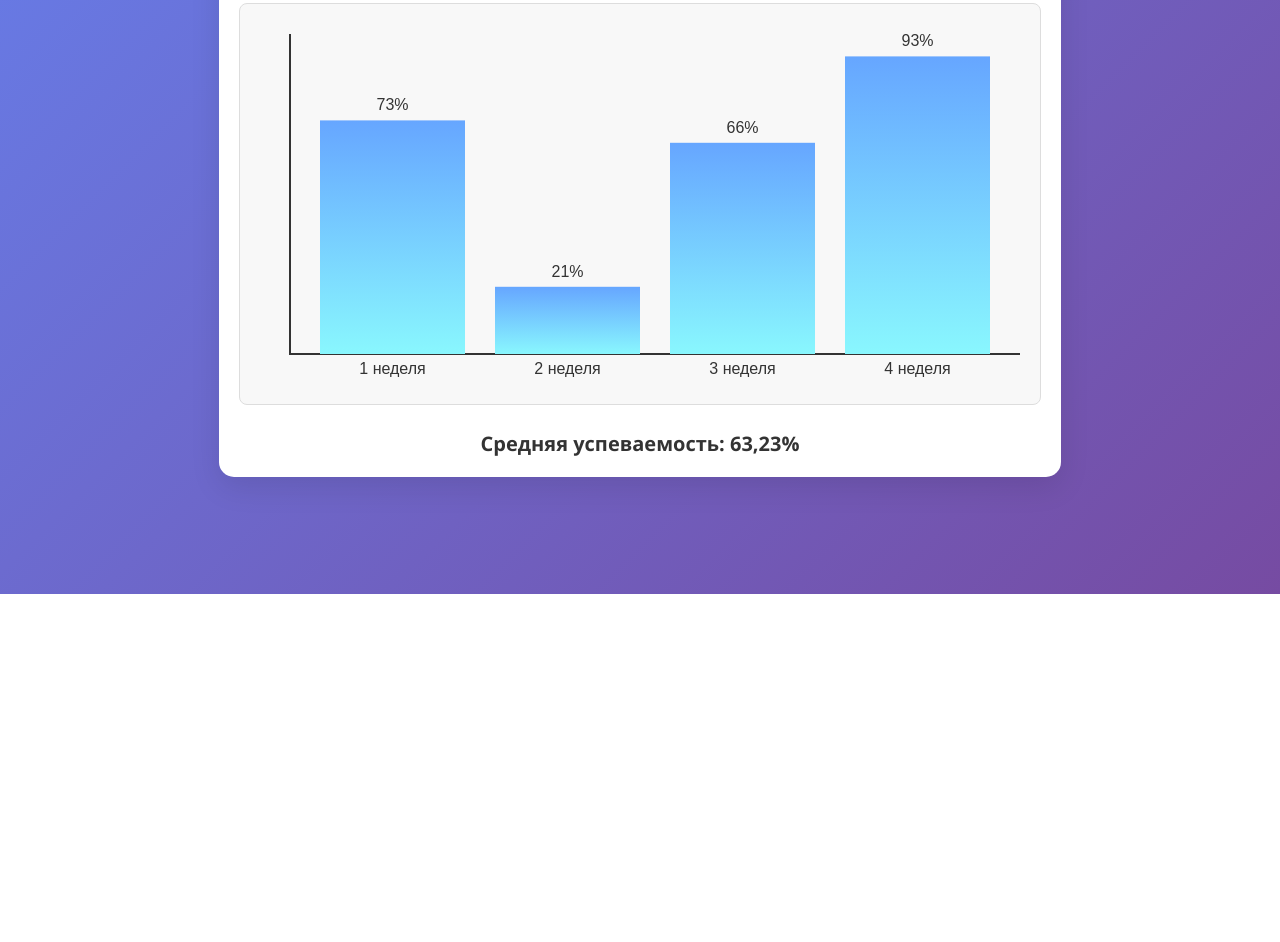
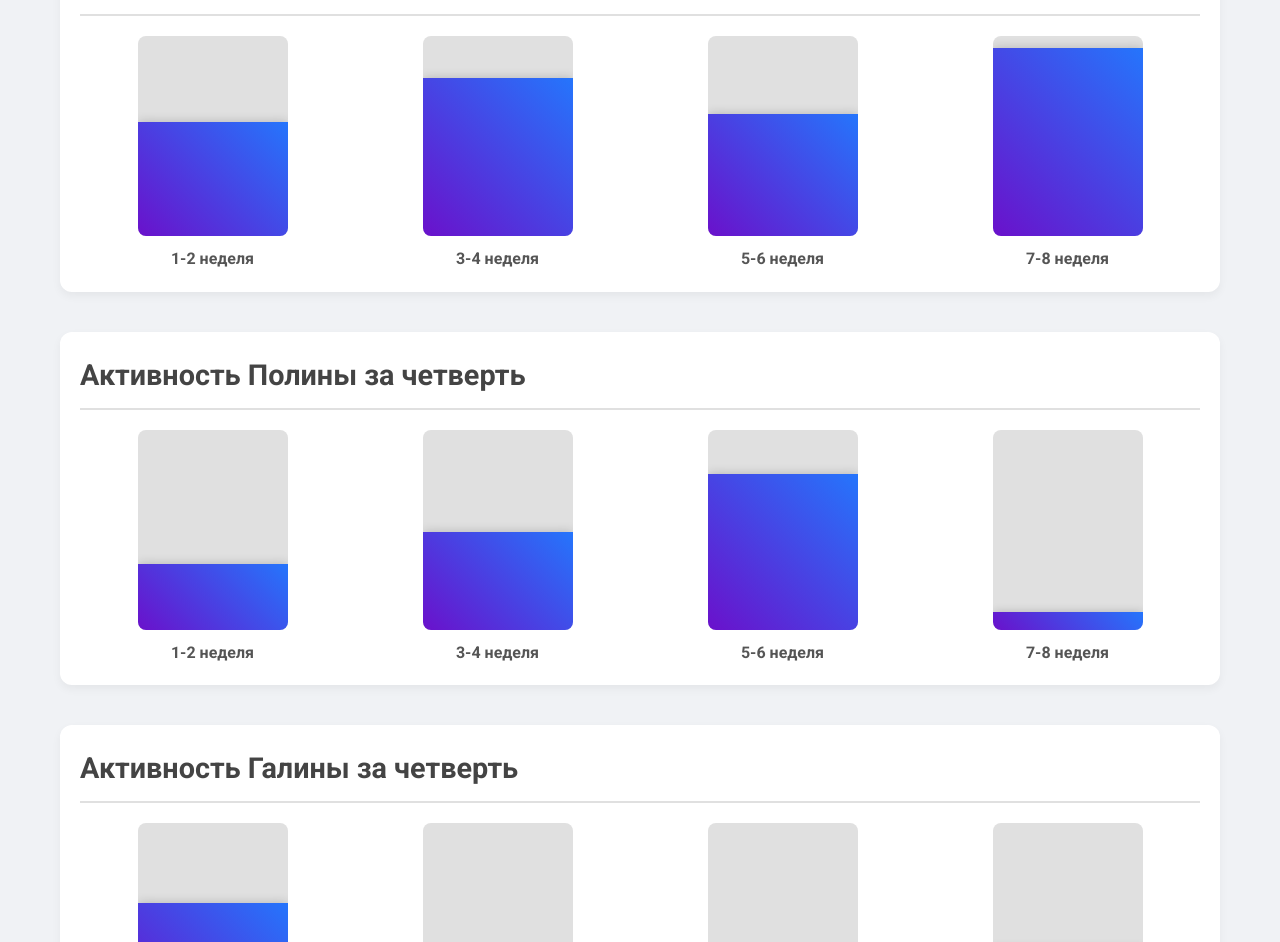
Before and after one commit to comwebsite/grafx-iv, a plain HTML site: page index.html in a window 1280 px wide. Shown: the part 206-1148 px from the top of the page. Before the commit the page ends 800 px from the top, so only its background shows below. Drawn offline with Linux system fonts and the light colour scheme.

Commit message:
Add files via upload

```diff
--- a/index.html
+++ b/index.html
@@ -2,131 +2,289 @@
 <html lang="ru">
 <head>
   <meta charset="UTF-8">
-  <meta name="viewport" content="width=device-width, initial-scale=1">
-  <title>Успеваемость Ивана за месяц</title>
+  <meta name="viewport" content="width=device-width, initial-scale=1.0">
+  <title>График активности умельцев</title>
+  <link href="https://fonts.googleapis.com/css2?family=Roboto:wght@300;400;700&display=swap" rel="stylesheet">
   <style>
-    /* Основные стили страницы */
+    /* Сброс и базовые стили */
+    * {
+      box-sizing: border-box;
+      margin: 0;
+      padding: 0;
+    }
     body {
-      margin: 0;
-      display: flex;
-      justify-content: center;
-      align-items: center;
-      min-height: 100vh;
-      background: linear-gradient(135deg, #667eea, #764ba2);
-      font-family: 'Segoe UI', Tahoma, Geneva, Verdana, sans-serif;
+      font-family: 'Roboto', sans-serif;
+      background: #f0f2f5;
+      color: #333;
+      line-height: 1.6;
     }
-    .container {
+    header {
       background: #fff;
       padding: 20px;
-      border-radius: 15px;
-      box-shadow: 0 10px 30px rgba(0, 0, 0, 0.1);
       text-align: center;
+      box-shadow: 0 2px 5px rgba(0,0,0,0.1);
     }
-    canvas {
-      background: #f8f8f8;
-      border: 1px solid #ddd;
+    header h1 {
+      font-size: 2.5rem;
+      color: #2575fc;
+    }
+    main {
+      max-width: 1200px;
+      margin: 40px auto;
+      padding: 0 20px;
+    }
+    /* Стили секций графика */
+    .graph-section {
+      background: #fff;
+      margin-bottom: 40px;
+      padding: 20px;
+      border-radius: 12px;
+      box-shadow: 0 4px 10px rgba(0,0,0,0.05);
+      overflow: hidden;
+      /* Начальное состояние для анимации */
+      opacity: 0;
+      transform: translateY(20px);
+      animation: fadeInUp 1s forwards;
+    }
+    /* Задержка анимации для каждой секции */
+    .graph-section:nth-of-type(1) { animation-delay: 0.2s; }
+    .graph-section:nth-of-type(2) { animation-delay: 0.4s; }
+    .graph-section:nth-of-type(3) { animation-delay: 0.6s; }
+    .graph-section:nth-of-type(4) { animation-delay: 0.8s; }
+
+    @keyframes fadeInUp {
+      to {
+        opacity: 1;
+        transform: translateY(0);
+      }
+    }
+
+    .graph-section h2 {
+      margin-bottom: 20px;
+      font-size: 1.8rem;
+      color: #444;
+      border-bottom: 2px solid #e0e0e0;
+      padding-bottom: 10px;
+    }
+    .graph {
+      display: flex;
+      justify-content: space-around;
+      align-items: flex-end;
+      gap: 20px;
+    }
+    .bar {
+      display: flex;
+      flex-direction: column;
+      align-items: center;
+      flex: 1;
+      max-width: 150px;
+    }
+    .bar-graphic {
+      position: relative;
+      width: 100%;
+      height: 200px;
+      background: #e0e0e0;
       border-radius: 8px;
+      overflow: hidden;
+      margin-bottom: 10px;
     }
-    .average {
-      margin-top: 20px;
-      font-size: 20px;
+    .bar-fill {
+      position: absolute;
+      bottom: 0;
+      left: 0;
+      width: 100%;
+      height: 0;
+      background: linear-gradient(45deg, #6a11cb, #2575fc);
+      transition: height 1.5s ease-out;
+      box-shadow: 0 0 10px rgba(0,0,0,0.2);
+    }
+    .bar-text {
       font-weight: bold;
-      color: #333;
+      font-size: 1rem;
+      color: #555;
+    }
+
+    /* Футер */
+    footer {
+      background: #fff;
+      padding: 20px;
+      text-align: center;
+      border-top: 1px solid #e0e0e0;
+      font-size: 0.9rem;
+      color: #777;
+    }
+    footer a {
+      color: #2575fc;
+      text-decoration: none;
+      font-weight: bold;
+    }
+    footer a:hover {
+      text-decoration: underline;
+    }
+
+    /* Адаптация для мобильных устройств */
+    @media (max-width: 768px) {
+      .graph {
+        flex-direction: column;
+        align-items: center;
+      }
+      .bar {
+        max-width: 80%;
+        margin-bottom: 20px;
+      }
     }
   </style>
 </head>
 <body>
-  <div class="container">
-    <h2>Успеваемость Ивана за месяц</h2>
-    <canvas id="chartCanvas" width="800" height="400"></canvas>
-    <div class="average">Средняя успеваемость: 63,23%</div>
-  </div>
+  <header>
+    <h1>График активности умельцев</h1>
+  </header>
+
+  <main>
+    <!-- Секция 1: Активность Ивана за четверть -->
+    <section class="graph-section">
+      <h2>Активность Ивана за четверть</h2>
+      <div class="graph">
+        <div class="bar" data-percentage="57">
+          <div class="bar-graphic">
+            <div class="bar-fill"></div>
+          </div>
+          <span class="bar-text">1-2 неделя</span>
+        </div>
+        <div class="bar" data-percentage="79">
+          <div class="bar-graphic">
+            <div class="bar-fill"></div>
+          </div>
+          <span class="bar-text">3-4 неделя</span>
+        </div>
+        <div class="bar" data-percentage="61">
+          <div class="bar-graphic">
+            <div class="bar-fill"></div>
+          </div>
+          <span class="bar-text">5-6 неделя</span>
+        </div>
+        <div class="bar" data-percentage="94">
+          <div class="bar-graphic">
+            <div class="bar-fill"></div>
+          </div>
+          <span class="bar-text">7-8 неделя</span>
+        </div>
+      </div>
+    </section>
+
+    <!-- Секция 2: Активность Полины за четверть -->
+    <section class="graph-section">
+      <h2>Активность Полины за четверть</h2>
+      <div class="graph">
+        <div class="bar" data-percentage="33">
+          <div class="bar-graphic">
+            <div class="bar-fill"></div>
+          </div>
+          <span class="bar-text">1-2 неделя</span>
+        </div>
+        <div class="bar" data-percentage="49">
+          <div class="bar-graphic">
+            <div class="bar-fill"></div>
+          </div>
+          <span class="bar-text">3-4 неделя</span>
+        </div>
+        <div class="bar" data-percentage="78">
+          <div class="bar-graphic">
+            <div class="bar-fill"></div>
+          </div>
+          <span class="bar-text">5-6 неделя</span>
+        </div>
+        <div class="bar" data-percentage="9">
+          <div class="bar-graphic">
+            <div class="bar-fill"></div>
+          </div>
+          <span class="bar-text">7-8 неделя</span>
+        </div>
+      </div>
+    </section>
+
+    <!-- Секция 3: Активность Галины за четверть -->
+    <section class="graph-section">
+      <h2>Активность Галины за четверть</h2>
+      <div class="graph">
+        <div class="bar" data-percentage="60">
+          <div class="bar-graphic">
+            <div class="bar-fill"></div>
+          </div>
+          <span class="bar-text">1-2 неделя</span>
+        </div>
+        <div class="bar" data-percentage="21">
+          <div class="bar-graphic">
+            <div class="bar-fill"></div>
+          </div>
+          <span class="bar-text">3-4 неделя</span>
+        </div>
+        <div class="bar" data-percentage="12">
+          <div class="bar-graphic">
+            <div class="bar-fill"></div>
+          </div>
+          <span class="bar-text">5-6 неделя</span>
+        </div>
+        <div class="bar" data-percentage="37">
+          <div class="bar-graphic">
+            <div class="bar-fill"></div>
+          </div>
+          <span class="bar-text">7-8 неделя</span>
+        </div>
+      </div>
+    </section>
+
+    <!-- Секция 4: Четвертый раздел -->
+    <section class="graph-section">
+      <h2>Активность Глеба за четверть</h2>
+      <div class="graph">
+        <div class="bar" data-percentage="10">
+          <div class="bar-graphic">
+            <div class="bar-fill"></div>
+          </div>
+          <span class="bar-text">1-2 неделя</span>
+        </div>
+        <div class="bar" data-percentage="19">
+          <div class="bar-graphic">
+            <div class="bar-fill"></div>
+          </div>
+          <span class="bar-text">3-4 неделя</span>
+        </div>
+        <div class="bar" data-percentage="73">
+          <div class="bar-graphic">
+            <div class="bar-fill"></div>
+          </div>
+          <span class="bar-text">5-6 неделя</span>
+        </div>
+        <div class="bar" data-percentage="58">
+          <div class="bar-graphic">
+            <div class="bar-fill"></div>
+          </div>
+          <span class="bar-text">7-8 неделя</span>
+        </div>
+      </div>
+    </section>
+
+  </main>
+
+  <footer>
+    <p>© Vertex Dynamics 2025, Inc. SRU 2024-2025. Все права защищены.</p>
+    <p>Электронная почта для связи: <a href="mailto:communityofdevelopingcraftsmen@gmail.com">communityofdevelopingcraftsmen@gmail.com</a></p>
+  </footer>
 
   <script>
-    const canvas = document.getElementById('chartCanvas');
-    const ctx = canvas.getContext('2d');
-
-    // Данные для столбцов
-    const data = [
-      { label: "1 неделя", value: 73 },
-      { label: "2 неделя", value: 21 },
-      { label: "3 неделя", value: 66 },
-      { label: "4 неделя", value: 93 }
-    ];
-
-    // Параметры анимации
-    const animationDuration = 1500; // миллисекунд
-    let animationStart = null;
-
-    // Параметры графика
-    const margin = { top: 30, right: 20, bottom: 50, left: 50 };
-    const chartWidth = canvas.width - margin.left - margin.right;
-    const chartHeight = canvas.height - margin.top - margin.bottom;
-    const numBars = data.length;
-    const barSpacing = 30; // отступ между столбцами
-    const barWidth = (chartWidth - barSpacing * (numBars + 1)) / numBars;
-
-    // Функция сглаживания анимации (easeOutCubic)
-    function easeOutCubic(t) {
-      return (--t) * t * t + 1;
-    }
-
-    // Функция отрисовки графика в зависимости от прогресса анимации (0-1)
-    function drawChart(progress) {
-      ctx.clearRect(0, 0, canvas.width, canvas.height);
-
-      // Рисуем оси
-      ctx.strokeStyle = "#333";
-      ctx.lineWidth = 2;
-      ctx.beginPath();
-      // Ось Y
-      ctx.moveTo(margin.left, margin.top);
-      ctx.lineTo(margin.left, canvas.height - margin.bottom);
-      // Ось X
-      ctx.lineTo(canvas.width - margin.right, canvas.height - margin.bottom);
-      ctx.stroke();
-
-      // Рисуем столбцы
-      data.forEach((bar, index) => {
-        const x = margin.left + barSpacing * (index + 1) + barWidth * index;
-        const targetHeight = (bar.value / 100) * chartHeight; // итоговая высота столбца
-        const currentHeight = targetHeight * easeOutCubic(progress);
-        const y = canvas.height - margin.bottom - currentHeight;
-
-        // Градиент для столбца
-        const grad = ctx.createLinearGradient(0, y, 0, canvas.height - margin.bottom);
-        grad.addColorStop(0, '#66a6ff');
-        grad.addColorStop(1, '#89f7fe');
-
-        ctx.fillStyle = grad;
-        ctx.fillRect(x, y, barWidth, currentHeight);
-
-        // Отрисовка процентного значения над столбцом
-        ctx.fillStyle = "#333";
-        ctx.font = "16px sans-serif";
-        ctx.textAlign = "center";
-        ctx.fillText(Math.round(bar.value * easeOutCubic(progress)) + '%',
-                     x + barWidth / 2, y - 10);
-
-        // Отрисовка подписи (например, "1 неделя") под осью X
-        ctx.fillText(bar.label, x + barWidth / 2, canvas.height - margin.bottom + 20);
+    // Анимация заполнения столбцов по заданной высоте из data-percentage
+    document.addEventListener('DOMContentLoaded', function() {
+      const bars = document.querySelectorAll('.bar');
+      bars.forEach((bar, index) => {
+        const percentage = bar.getAttribute('data-percentage');
+        const barFill = bar.querySelector('.bar-fill');
+        // Задержка для ступенчатой анимации столбцов
+        setTimeout(() => {
+          barFill.style.height = percentage + '%';
+        }, 200 * index);
       });
-    }
-
-    // Функция анимации с использованием requestAnimationFrame
-    function animate(timestamp) {
-      if (!animationStart) animationStart = timestamp;
-      const elapsed = timestamp - animationStart;
-      const progress = Math.min(elapsed / animationDuration, 1);
-
-      drawChart(progress);
-
-      if (progress < 1) {
-        requestAnimationFrame(animate);
-      }
-    }
-
-    requestAnimationFrame(animate);
+    });
   </script>
 </body>
 </html>
```
